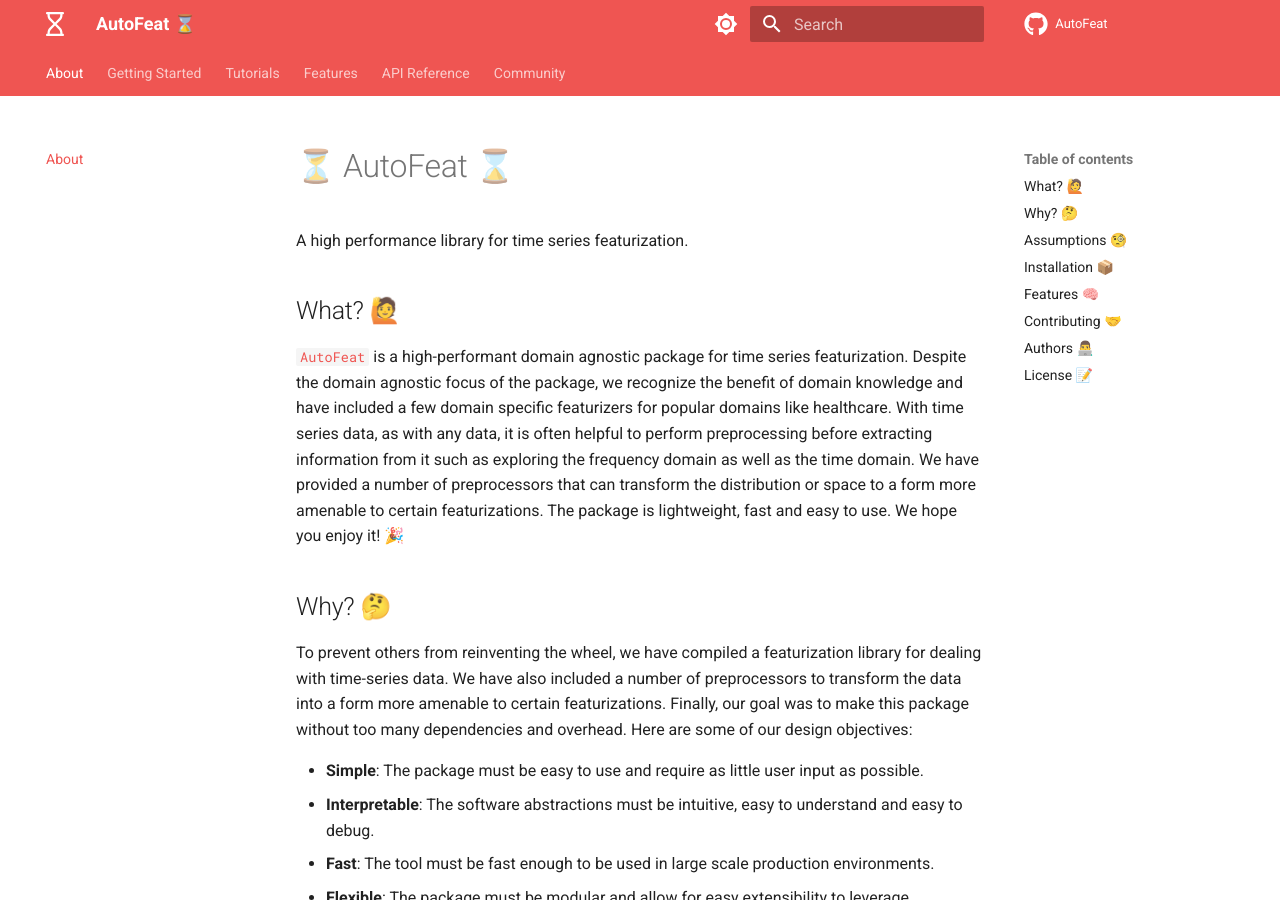
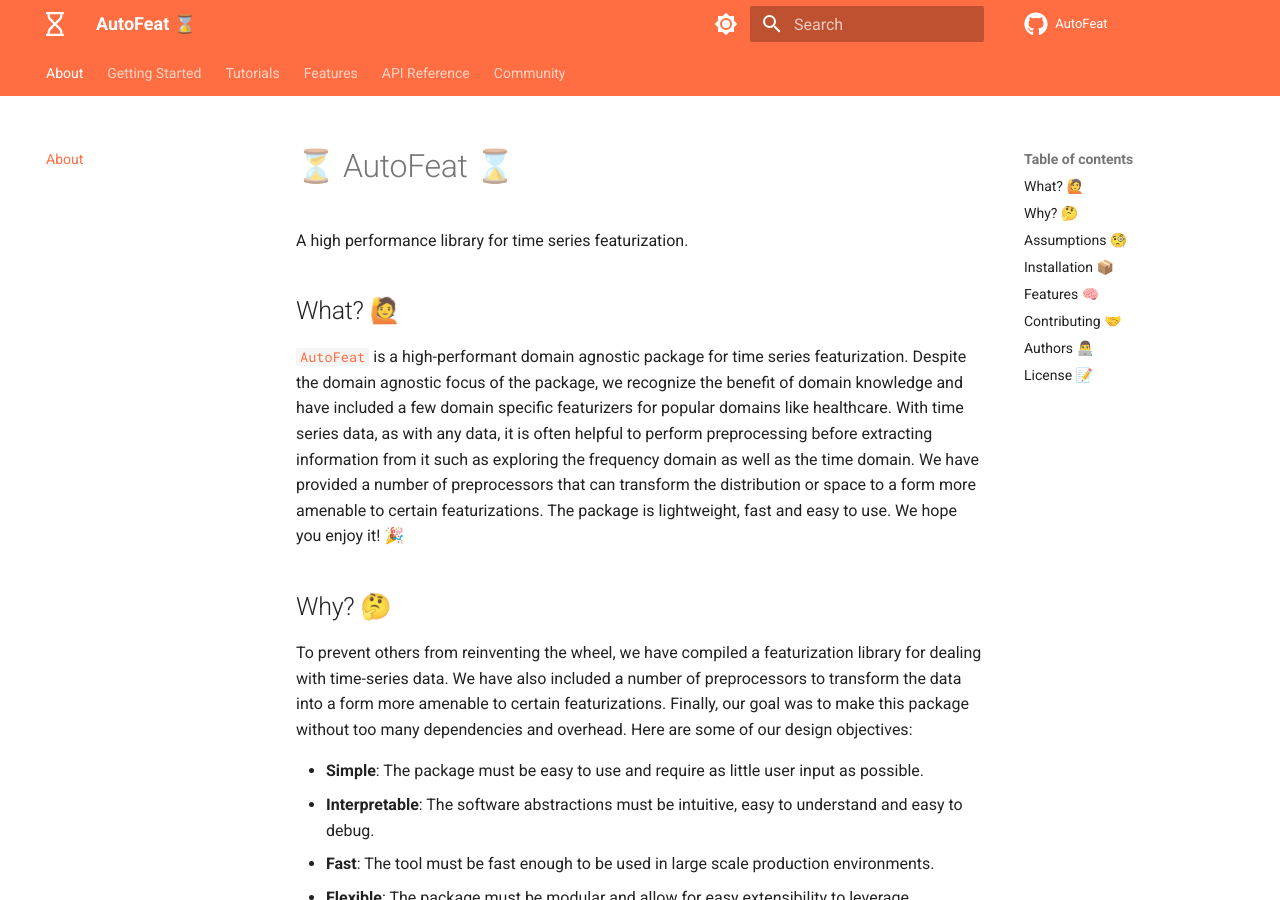
Before and after one commit to autonlab/AutonFeat, an MkDocs documentation site: the page built from docs/index.md, in a window 1280 px wide and 900 px high. Built offline with MkDocs 1.6.1 and Material for MkDocs 9.7.7, drawn with Linux system fonts in a browser that asks for light colours; comment, search, counter and statistics services are not loaded.

Commit message:
[DOCS] Change primary and accent for light and dark mode to deep orange

```diff
--- a/mkdocs.yml
+++ b/mkdocs.yml
@@ -37,8 +37,8 @@
     - social
   palette:
     - scheme: default
-      primary: red
-      accent: red
+      primary: deep orange
+      accent: deep orange
       toggle:
         icon: material/brightness-7
         name: Dark Mode
```
